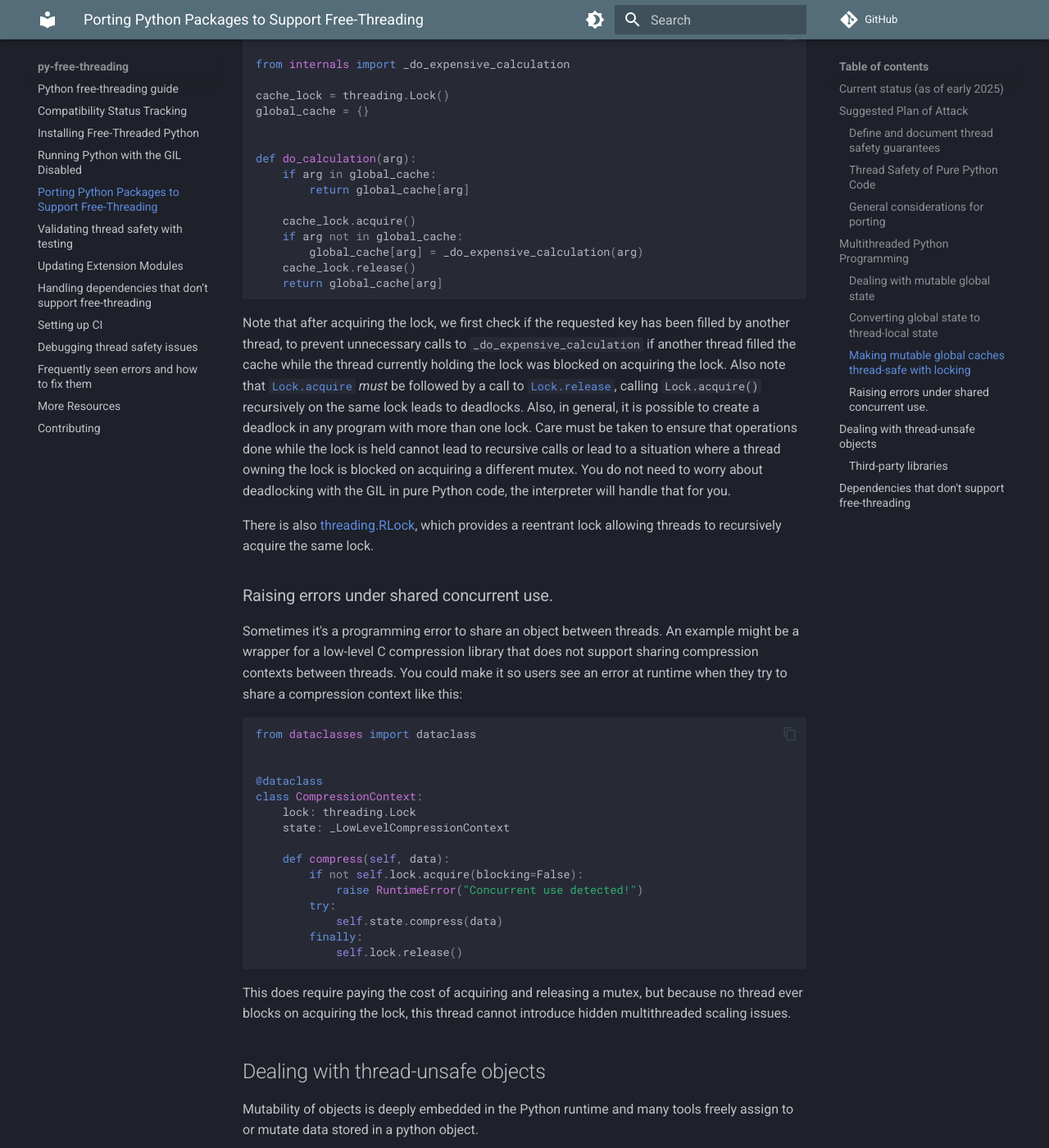
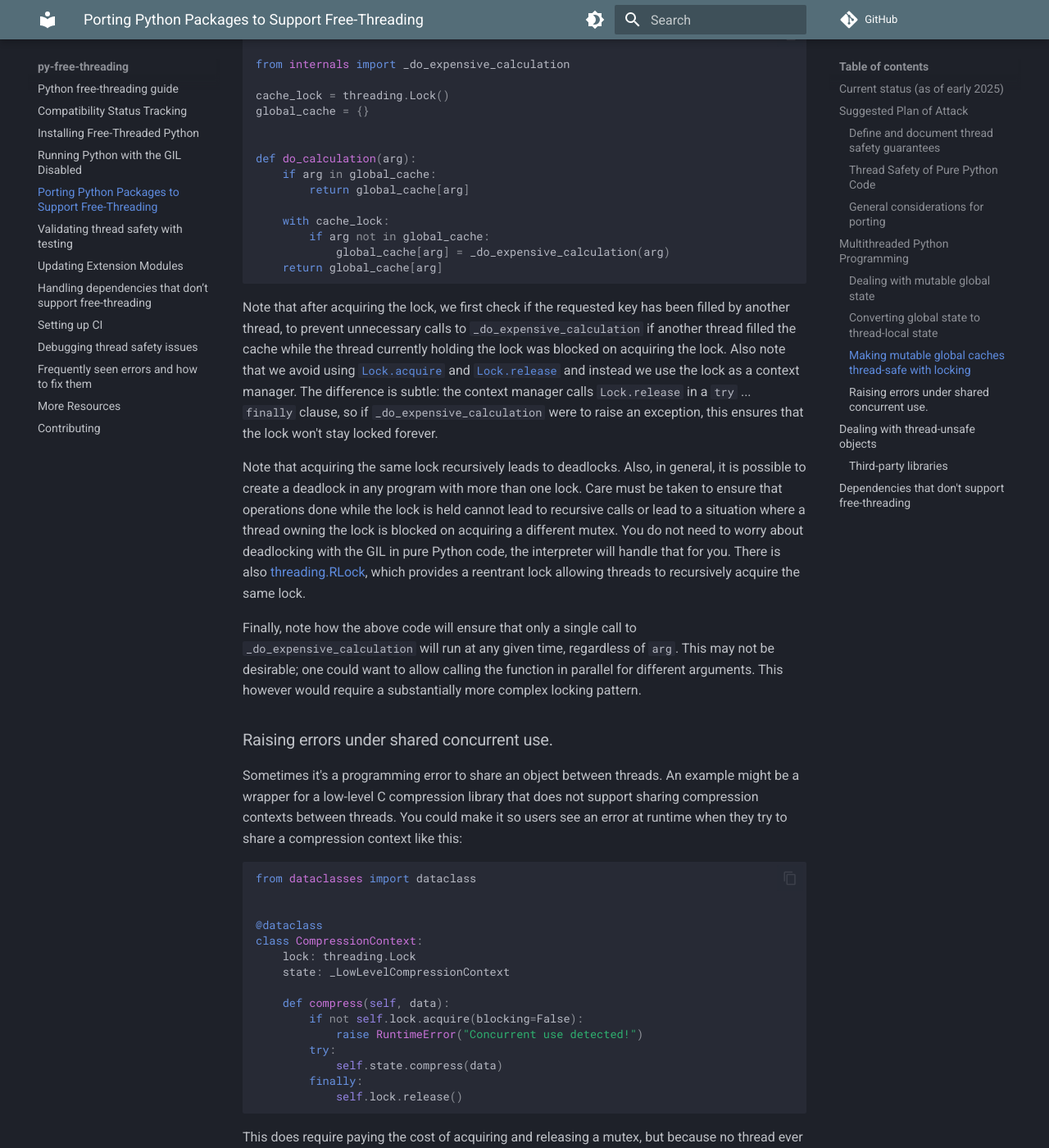
Before and after one commit to Quansight-Labs/free-threaded-compatibility, an MkDocs documentation site: the page built from docs/porting.md, in a window 1280 px wide and 1400 px high, scrolled down 4843 px. Shown: the whole window at 82% size. Built offline with MkDocs 1.6.1 and Material for MkDocs 9.7.7, drawn with Linux system fonts in a browser that asks for light colours; comment, search, counter and statistics services are not loaded; some of the changed text lies outside the part shown.

Commit message:
DOC: release lock on exception (#210)
* DOC: release lock on exception

* nit

* fix

* DEADLOCK!

* Fix another antipattern

* Update docs/porting.md

Co-authored-by: Nathan Goldbaum <nathan.goldbaum@gmail.com>

* Update docs/porting.md

Co-authored-by: Nathan Goldbaum <nathan.goldbaum@gmail.com>

* Remove example of per-arg lock

---------

Co-authored-by: Nathan Goldbaum <nathan.goldbaum@gmail.com>

````diff
--- a/docs/porting.md
+++ b/docs/porting.md
@@ -239,32 +239,41 @@ def do_calculation(arg):
     if arg in global_cache:
         return global_cache[arg]
 
-    cache_lock.acquire()
-    if arg not in global_cache:
-        global_cache[arg] = _do_expensive_calculation(arg)
-    cache_lock.release()
+    with cache_lock:
+        if arg not in global_cache:
+            global_cache[arg] = _do_expensive_calculation(arg)
     return global_cache[arg]
 ```
 
 Note that after acquiring the lock, we first check if the requested key
 has been filled by another thread, to prevent unnecessary calls to
 `_do_expensive_calculation` if another thread filled the cache while the thread
-currently holding the lock was blocked on acquiring the lock. Also note that
+currently holding the lock was blocked on acquiring the lock. Also note that we
+avoid using
 [`Lock.acquire`](https://docs.python.org/3/library/threading.html#threading.Lock.acquire)
-*must* be followed by a call to
-[`Lock.release`](https://docs.python.org/3/library/threading.html#threading.Lock.release),
-calling `Lock.acquire()` recursively on the same lock leads to deadlocks. Also,
+and [`Lock.release`](https://docs.python.org/3/library/threading.html#threading.Lock.release)
+and instead we use the lock as a context manager. The difference is subtle: the context
+manager calls `Lock.release` in a `try` ... `finally` clause, so if
+`_do_expensive_calculation` were to raise an exception, this ensures that the lock won't
+stay locked forever.
+
+Note that acquiring the same lock recursively leads to deadlocks. Also,
 in general, it is possible to create a deadlock in any program with more than
 one lock. Care must be taken to ensure that operations done while the lock is
 held cannot lead to recursive calls or lead to a situation where a thread owning
 the lock is blocked on acquiring a different mutex. You do not need to worry
 about deadlocking with the GIL in pure Python code, the interpreter will handle
 that for you.
-
 There is also
 [threading.RLock](https://docs.python.org/3/library/threading.html#rlock-objects),
 which provides a reentrant lock allowing threads to recursively acquire the same
 lock.
+
+Finally, note how the above code will ensure that only a single call to
+`_do_expensive_calculation` will run at any given time, regardless of `arg`.
+This may not be desirable; one could want to allow calling the function in
+parallel for different arguments. This however would require a substantially more
+complex locking pattern.
 
 ### Raising errors under shared concurrent use.
 
@@ -369,11 +378,10 @@ class SafeCounter:
         self.lock = threading.Lock()
 
     def increment(self):
-        self.lock.acquire()
-        current_value = self.value
-        time.sleep(random.randint(0, 10) * 0.0001)
-        self.value = current_value + 1
-        self.lock.release()
+        with self.lock:
+            current_value = self.value
+            time.sleep(random.randint(0, 10) * 0.0001)
+            self.value = current_value + 1
 ```
 
 If you replace `RaceyCounter` with `SafeCounter` in the script above, it will
````
